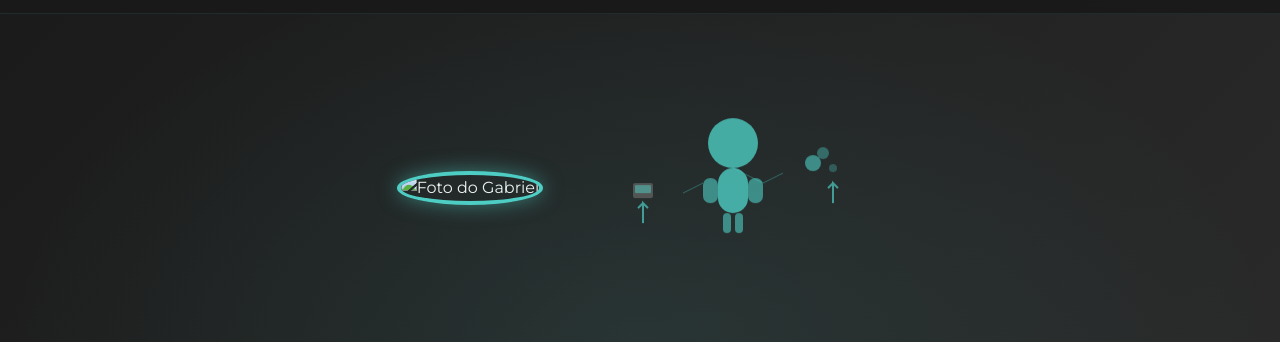
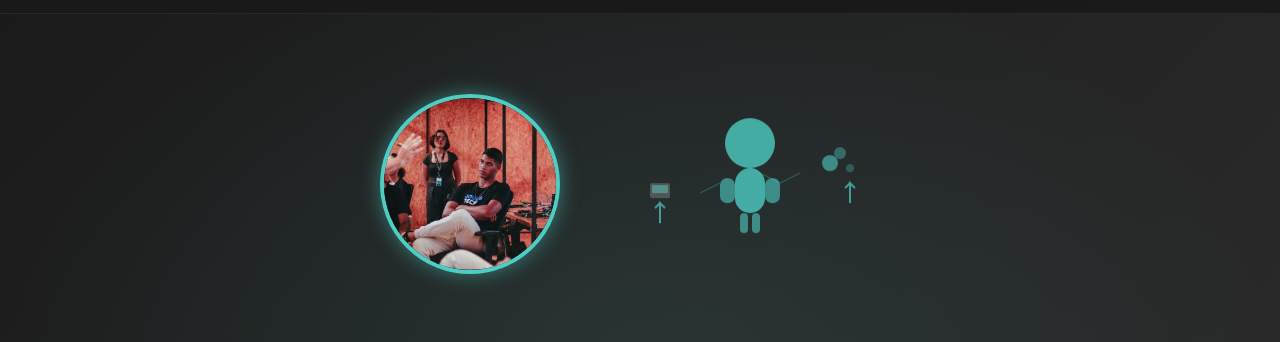
Before and after one commit to bielsgc/Portf-lio, a plain HTML site: page index.html in a window 1280 px wide. Shown: the part 57-399 px from the top of the page. Drawn offline with Linux system fonts and the light colour scheme; files that its build step writes are made by us from their sources; files whose address does not match are found by name.

Commit message:
alterando caminho da foto

```diff
--- a/index.html
+++ b/index.html
@@ -47,7 +47,7 @@
         <div class="hero-content">
             <div class="hero-visuals">
                 <div class="hero-photo">
-                    <img src="gabrielfoto.png" alt="Foto do Gabriel">
+                    <img src="/assets/gabrielfoto.png" alt="Foto do Gabriel">
                 </div>
                 <div class="hero-illustration">
                     <!-- SVG representando crescimento e tecnologia -->
```
